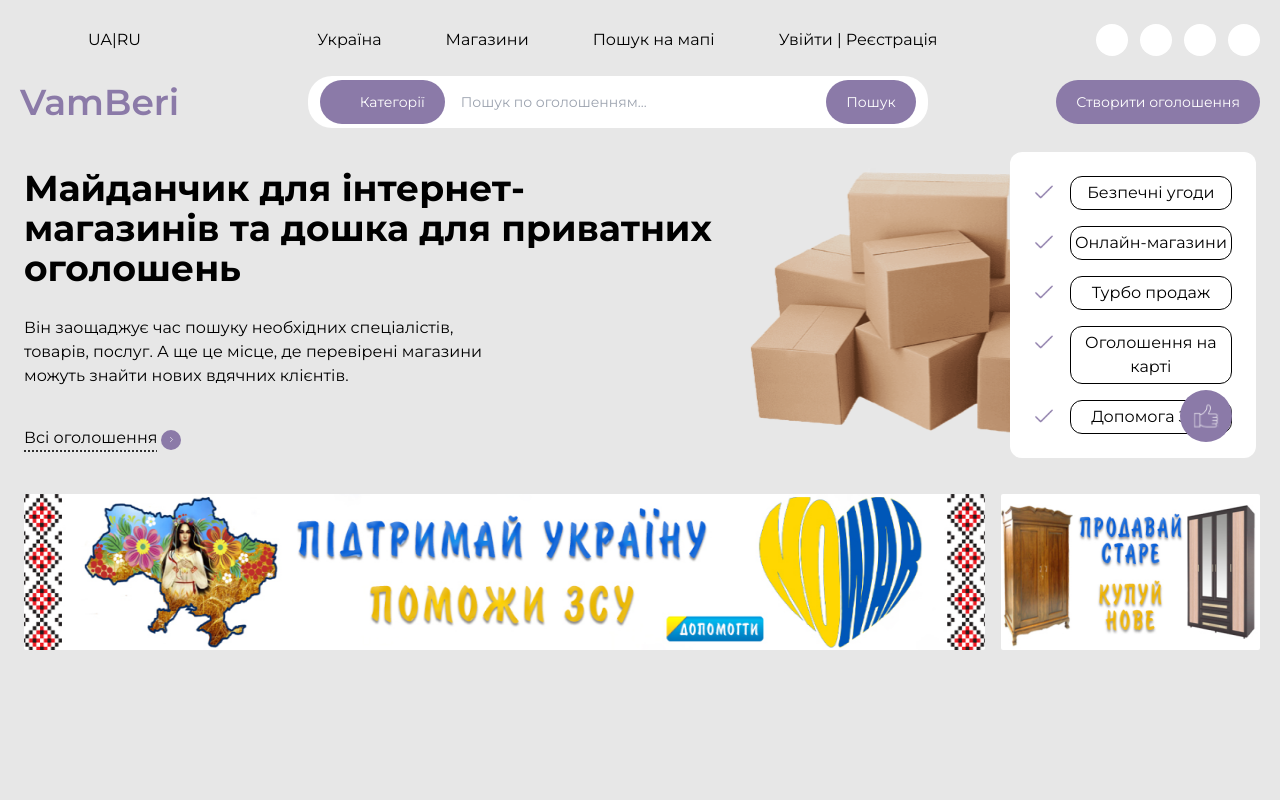
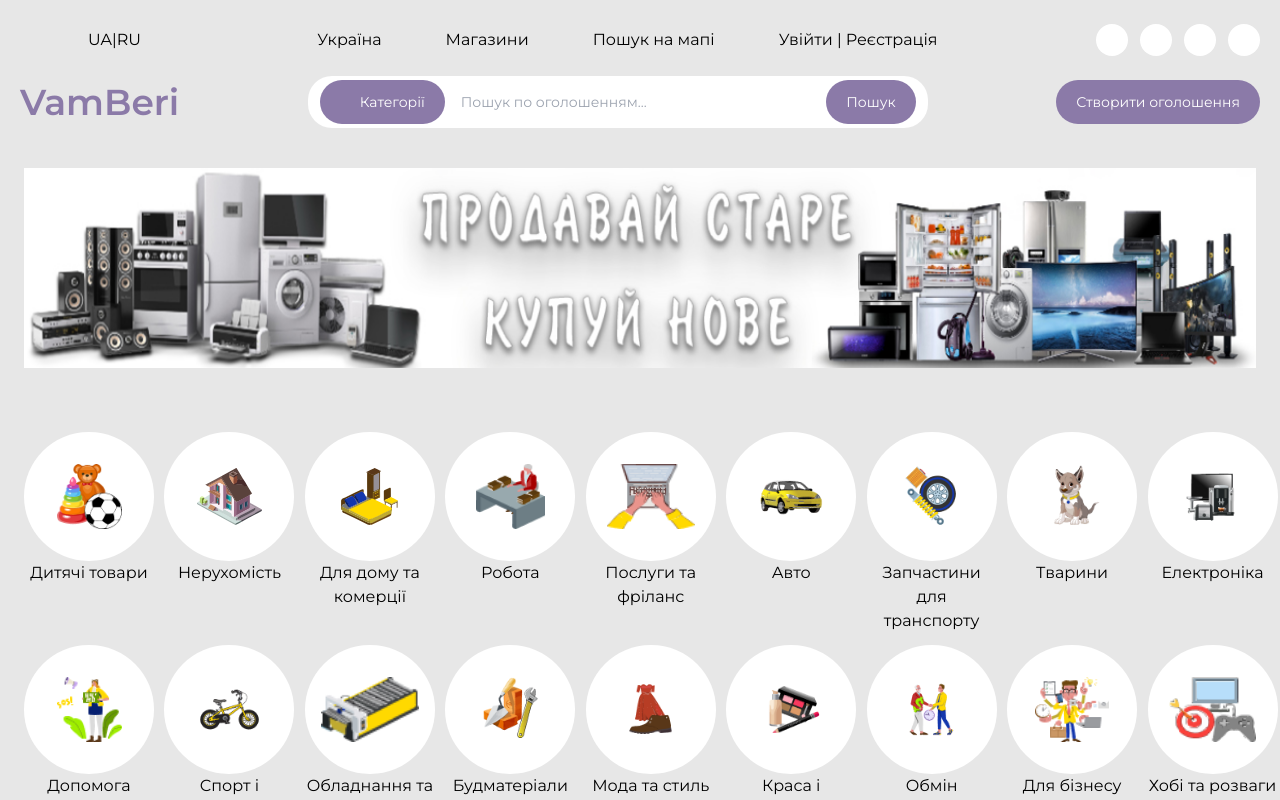
Before and after one commit to ArniLollipop/Arni-Edil, a Vue app: page /#/ in a window 1280 px wide. Shown: the top 800 px of the page. Built offline with nearby package versions, Linux system fonts and the light colour scheme; some icons are missing; the HTML template or start-up script is replaced by a standard one.

Commit message:
advantage adaptive check

```diff
--- a/src/components/Home_compponents/Advantages.vue
+++ b/src/components/Home_compponents/Advantages.vue
@@ -2,12 +2,12 @@
   <section class = "px-6 md:py-6">
     <div class = "w-full min-h-[250px] sm:flex relative">
       <img src="@/img/boxes.svg" alt="" class = "absolute top-2 xl:right-[10%] lg:right-[5%] z-0 xl:w-[35%] h-[95%] md:w-[50%] md:right-[3%] right-0 w-[50%]">
-      <div class = "md:pt-4 relative">
+      <div class = "sm:pt-4 relative">
         <div class = "md:w-[70%] w-full">
           <p class = "font-bold sm:text-2xl lg:text-4xl text-[14px]">Майданчик для інтернет-магазинів та  дошка для приватних оголошень</p>
         </div>
         <div class = "w-[50%] mt-7">
-          <p class = "font-normal text-[base] hidden lg:block">Він заощаджує час пошуку необхідних спеціалістів, товарів, послуг. А ще це місце, де перевірені магазини можуть знайти нових вдячних клієнтів.</p>
+          <p class = "font-normal text-[base] hidden xl:block">Він заощаджує час пошуку необхідних спеціалістів, товарів, послуг. А ще це місце, де перевірені магазини можуть знайти нових вдячних клієнтів.</p>
         </div>
         <div class = "absolute bottom-2 left-0 hidden md:block">
           <button class="hover:text-accent">
@@ -23,7 +23,7 @@
         </div>
       </div>
       <div class ="md:bg-white xl:px-6 py-6 sm:px-4 rounded-xl xl:w-[27%] z-10 md:w-[30%] bg-transparent w-full md:relative absolute top-14 md:top-0">
-        <div class = "flex flex-col sm:gap-y-4 gap-y-1">
+        <div class = "flex flex-col sm:gap-y-2 gap-y-1">
           <div class = "flex w-full">
             <img src="@/img/galochka.svg" alt="" class = "w-5 h-8 hidden lg:block">
             <p class ="md:ml-4 md:text-center w-full md:border border-black rounded-xl py-1 text-[12px] underline underline-offset-4 decoration-dashed sm:text-[12px] xl:text-base md:no-underline">Безпечні угоди</p>
--- a/src/pages/Home.vue
+++ b/src/pages/Home.vue
@@ -1,9 +1,28 @@
 <template>
   <Head></Head>
-
+  <section class="mt-10 px-6 pb-12">
+    <img src="@/img/Баннер.png" alt="" class="w-full h-[200px]" />
+    <div
+      class="mt-16 grid grid-cols-9 gap-y-3 gap-x-8 xl:grid-cols-9"
+    >
+      <div
+        class="mx-auto text-center text-base w-[130px]"
+        v-for="rec in recomendation"
+      >
+        <div
+          class="px-4 py-8 bg-white rounded-full flex items-center justify-center"
+        >
+          <img :src="require('../img/' + rec.image)" alt="" class="h-[65px]" />
+        </div>
+        <a href="#" class="hover:text-accent">{{ rec.title }}</a>
+      </div>
+    </div>
+  </section>
   <section>
     <Advan></Advan>
+    <Magazini></Magazini>
   </section>
+  <Footer></Footer>
 </template>
 
 <script>
```
